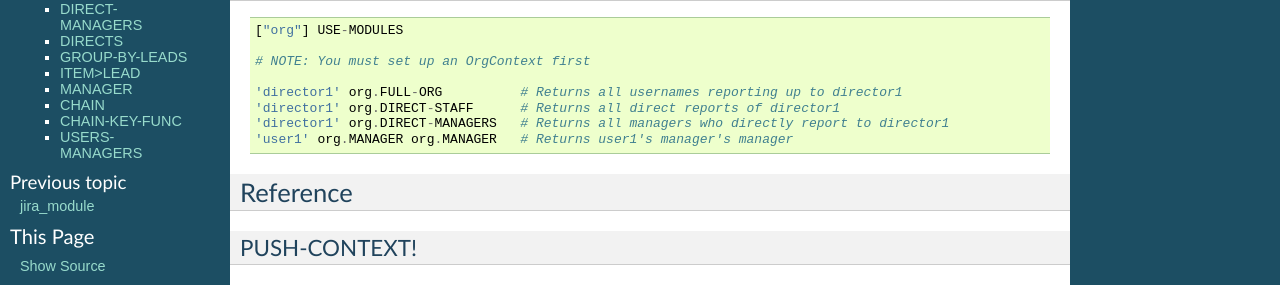
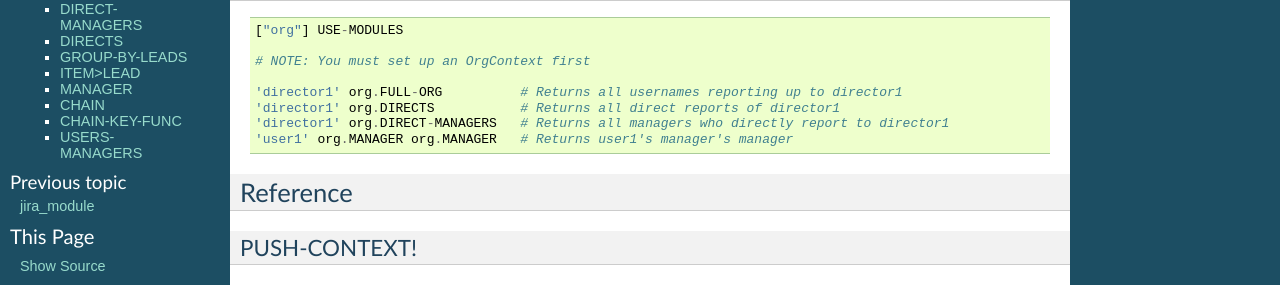
Before and after one commit to linkedin/forthic, a Sphinx documentation site: the page built from docs/modules/org_module.md, in a window 1280 px wide. Shown: the part 169-454 px from the top of the page. Built offline with Sphinx 7.4.7, drawn with Linux system fonts in a browser that asks for light colours.

Commit message:
Update org_module.md
there is no DIRECT-STAFF word, it should be DIRECTS

````diff
--- a/docs/modules/org_module.md
+++ b/docs/modules/org_module.md
@@ -10,7 +10,7 @@ data.
 # NOTE: You must set up an OrgContext first
 
 'director1' org.FULL-ORG          # Returns all usernames reporting up to director1
-'director1' org.DIRECT-STAFF      # Returns all direct reports of director1
+'director1' org.DIRECTS           # Returns all direct reports of director1
 'director1' org.DIRECT-MANAGERS   # Returns all managers who directly report to director1
 'user1' org.MANAGER org.MANAGER   # Returns user1's manager's manager
 ```
````
